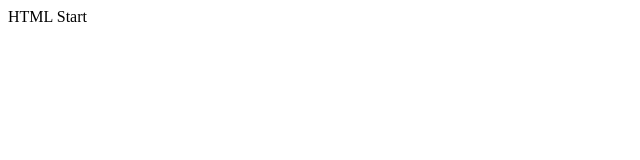
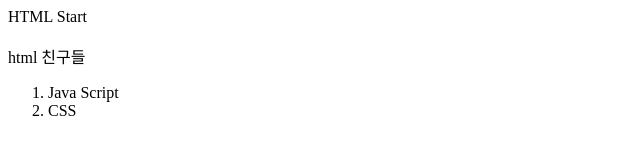
Before and after one commit to SJJuunnY/awesome-html-css, a plain HTML site: page index.html in a window 1280 px wide. Shown: the whole page, without its empty margins (0-640 px from the left). Drawn offline with Linux system fonts and the light colour scheme.

Commit message:
feat html친구들 내용 추가

```diff
--- a/index.html
+++ b/index.html
@@ -7,5 +7,13 @@
 </head>
 <body>
     HTML Start
+    <br><br>
+    <div>
+        html 친구들
+    </div>
+    <ol>
+        <li>Java Script</li>
+        <li>CSS</li>
+    </ol>
 </body>
 </html>
```
